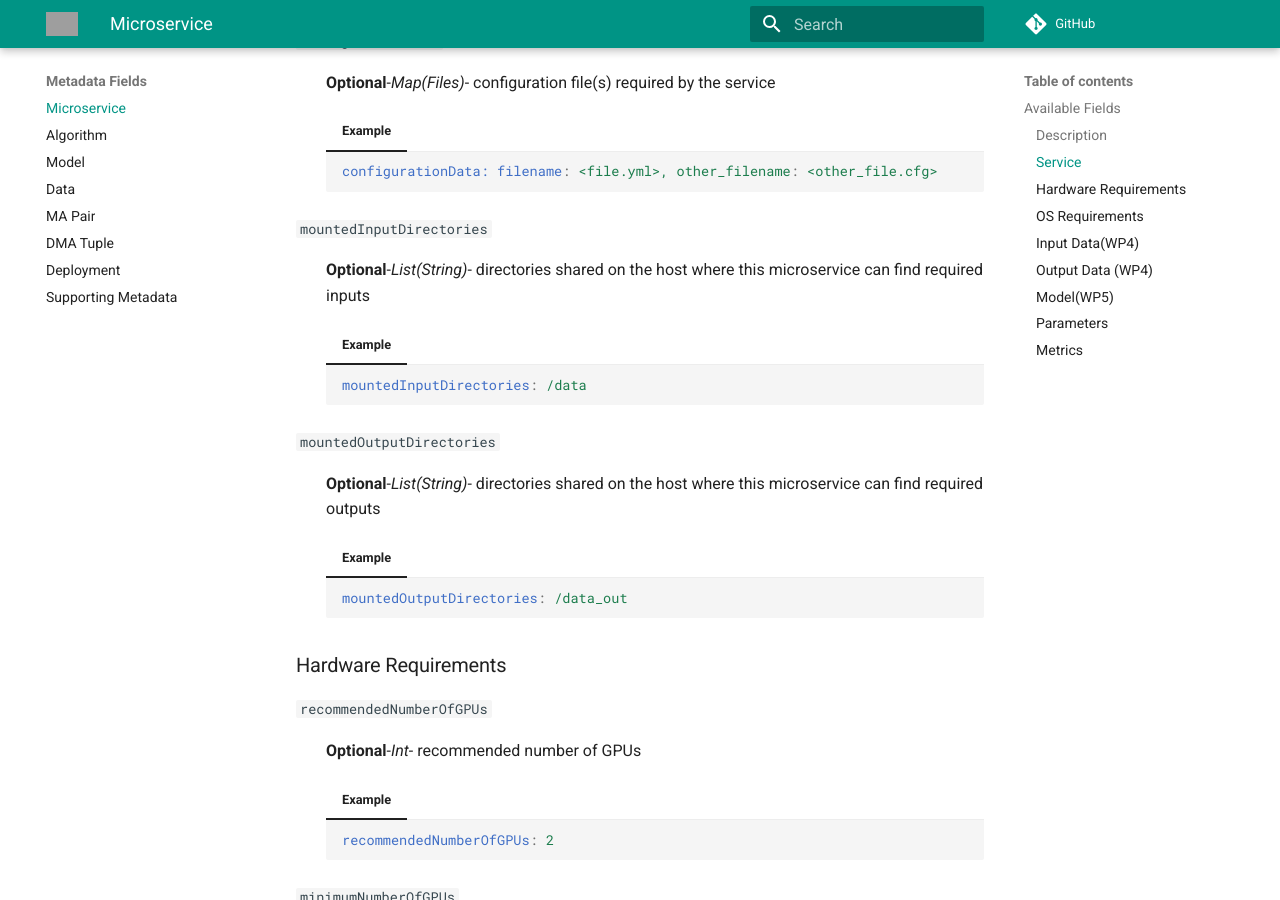
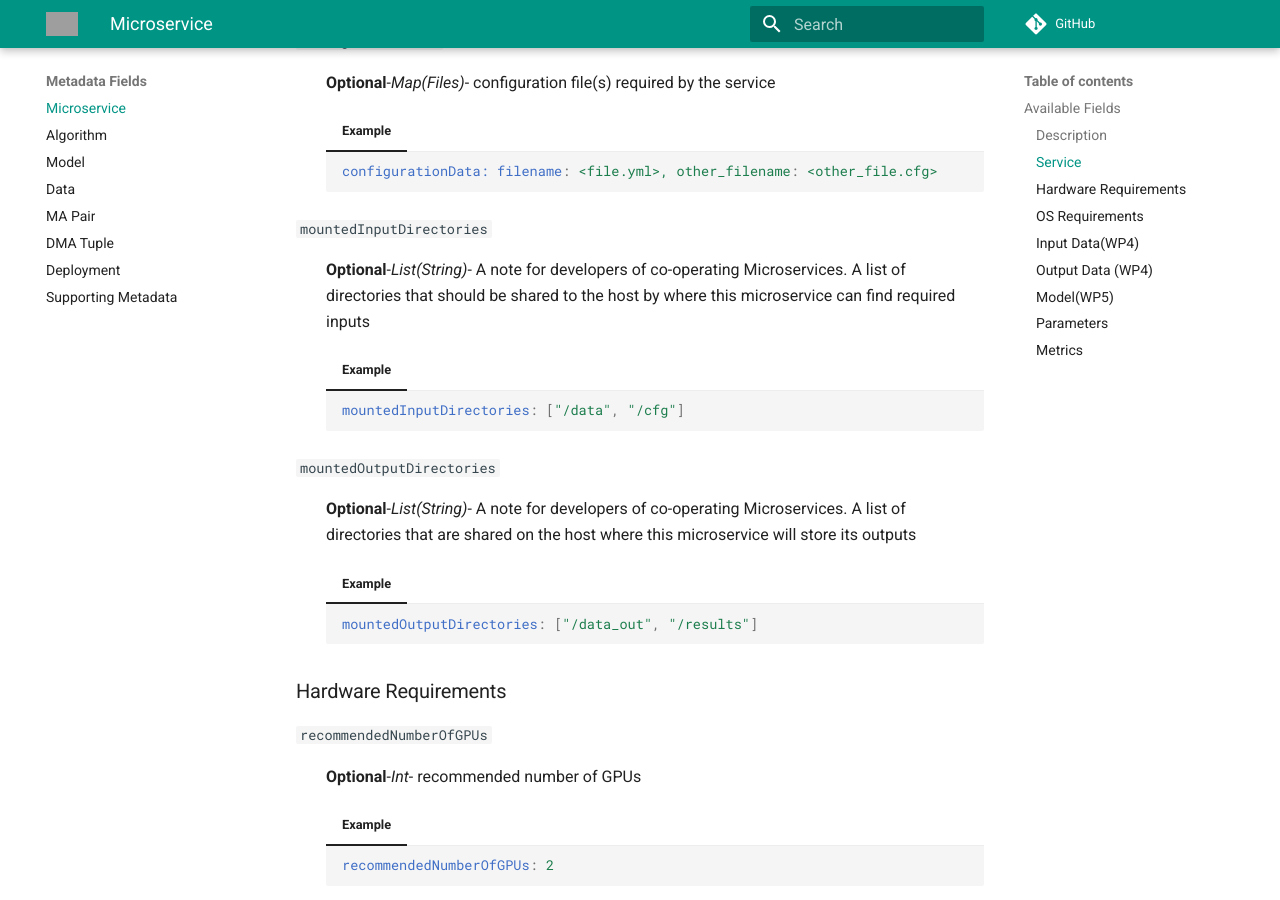
Before and after one commit to DIGITbrain/digitbrain.github.io, an MkDocs documentation site: the page built from docs/attributes/microservice.md, in a window 1280 px wide and 900 px high, scrolled down 2672 px. Built offline with MkDocs 1.6.1 and Material for MkDocs 9.7.7, drawn with Linux system fonts in a browser that asks for light colours; comment, search, counter and statistics services are not loaded; grey boxes are pictures that could not be loaded.

Commit message:
fix: improve mounted in/out descriptions [AUTO]

````diff
--- a/docs/attributes/microservice.md
+++ b/docs/attributes/microservice.md
@@ -116,17 +116,17 @@ has these sections:
         ```
 
 `mountedInputDirectories`
-:   **Optional**-*List(String)*- directories shared on the host where this microservice can find required inputs
+:   **Optional**-*List(String)*- A note for developers of co-operating Microservices. A list of directories that should be shared to the host by where this microservice can find required inputs
     === "Example"
         ``` yaml
-        mountedInputDirectories: /data
+        mountedInputDirectories: ["/data", "/cfg"]
         ```
 
 `mountedOutputDirectories`
-:   **Optional**-*List(String)*- directories shared on the host where this microservice can find required outputs
+:   **Optional**-*List(String)*- A note for developers of co-operating Microservices.  A list of directories that are shared on the host where this microservice will store its outputs
     === "Example"
         ``` yaml
-        mountedOutputDirectories: /data_out
+        mountedOutputDirectories: ["/data_out", "/results"]
         ```
 
 
````
Also changed, not shown: docs/tables/microservice.md (+2 -2 lines).
